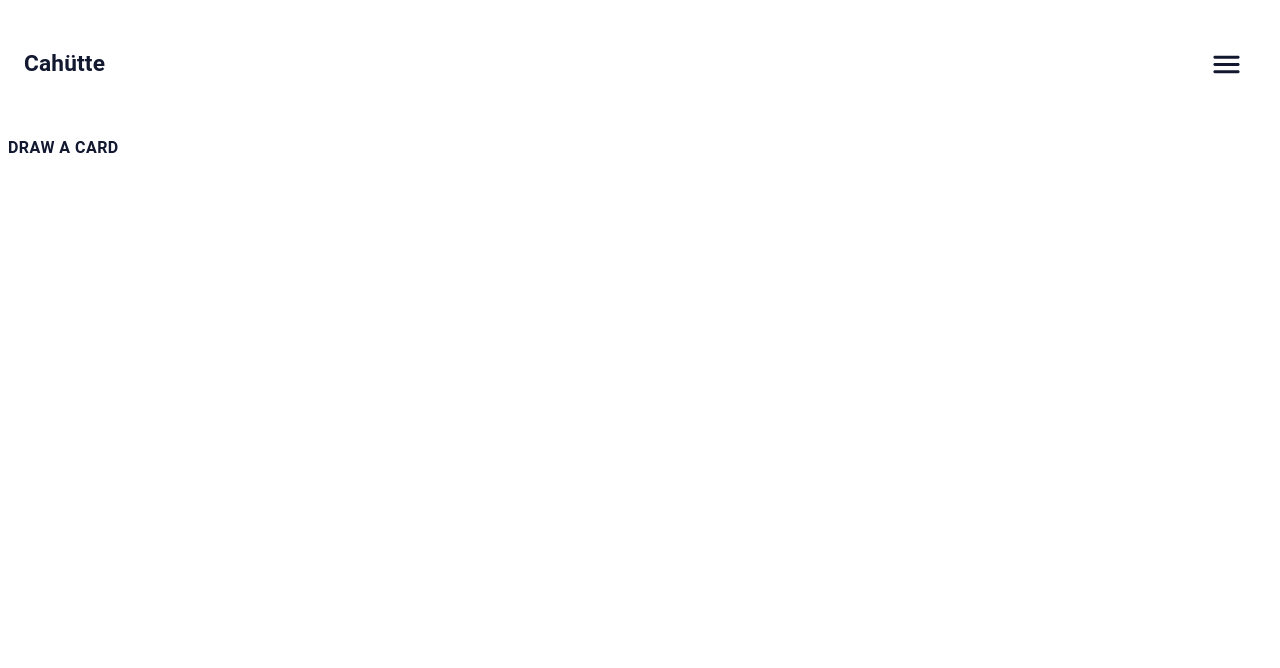
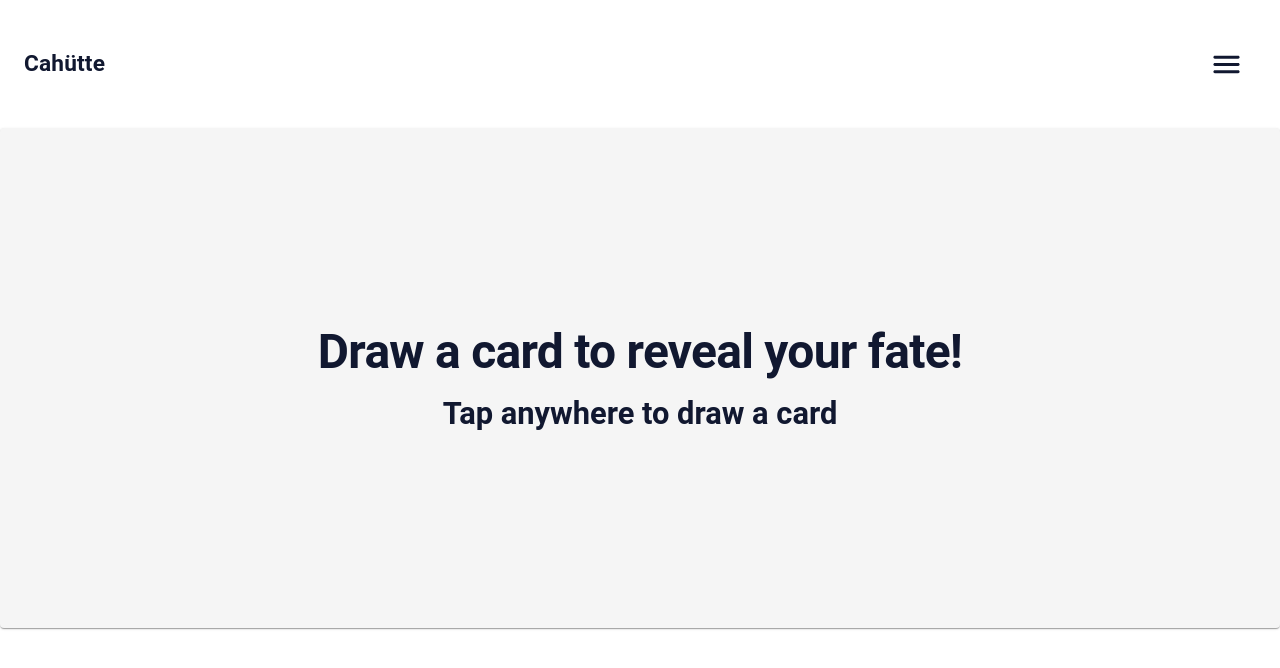
Before and after one commit to el-zacharoo/drinking-game-site, a React (Vite) app: page /drinking-games in a window 1280 px wide. Shown: the top 668 px of the page. Built offline with nearby package versions, Linux system fonts and the light colour scheme.

Commit message:
kings cup ui

```diff
--- a/src/views/KingsCup.tsx
+++ b/src/views/KingsCup.tsx
@@ -1,5 +1,6 @@
-import { Button } from "@mui/material";
 import { JSX, useState } from "react";
+
+import { Card, CardActionArea, Typography, Stack } from "@mui/material";
 
 type TKingsCup = {
     [key: string]: string;
@@ -7,77 +8,79 @@ type TKingsCup = {
 
 const kingsCupObj: { [key: string]: TKingsCup } = {
     ACE: {
-        value: "ACE",
+        value: "Ace",
         name: "Waterfall",
         description:
             "Everyone starts drinking, and no one can stop until the person to their left stops.",
     },
     TWO: {
-        value: "TWO",
+        value: "Two",
         name: "You",
         description: "Pick someone to drink.",
     },
     THREE: {
-        value: "THREE",
+        value: "Three",
         name: "Me",
-        description: "You drink",
+        description: "Finish your drink.",
     },
     FOUR: {
-        value: "FOUR",
+        value: "Four",
         name: "Floor",
-        description: "Everyone touches the floor, last person drinks.",
+        description:
+            "Everyone touches the floor, last person finishes their drink",
     },
     FIVE: {
-        value: "FIVE",
+        value: "Five",
         name: "Guys",
         description: "Guys drink.",
     },
     SIX: {
-        value: "SIX",
+        value: "Six",
         name: "Chicks",
         description: "Chicks drink.",
     },
     SEVEN: {
-        value: "SEVEN",
+        value: "Seven",
         name: "Heaven",
-        description: "Last person to raise their hand drinks.",
+        description: "Last person to raise their hand finishes their drink.",
     },
     EIGHT: {
-        value: "EIGHT",
+        value: "Eight",
         name: "Mate",
-        description: "Pick someone to drink with you.",
+        description:
+            "Pick someone to drink when you drink. Lasts until the next 8 is drawn.",
     },
     NINE: {
-        value: "NINE",
+        value: "Nine",
         name: "Rhyme",
         description:
             "Pick a word, and everyone has to rhyme with it, first person who can't think of anything, drinks.",
     },
     TEN: {
-        value: "TEN",
+        value: "Ten",
         name: "Categories",
         description:
             "Pick a category, and everyone has to say something from that category, first person who can't think of anything, drinks.",
     },
     JACK: {
-        value: "JACK",
+        value: "Jack",
         name: "Never Have I Ever",
         description: "Play never have I ever.",
     },
     QUEEN: {
-        value: "QUEEN",
+        value: "Queen",
         name: "Questions",
         description:
             "Start by asking someone a question, and they ask someone else a question, first person who can't think of anything, drinks.",
     },
     KING: {
-        value: "KING",
+        value: "King",
         name: "King's Cup",
         description: "Pour some of your drink into the King's Cup.",
     },
 };
 
-const suit = ["HEARTS", "DIAMONDS", "CLUBS", "SPADES"];
+const suit = ["Hearts", "Diamonds", "Clubs", "Spades"];
 
 export const KingsCup = (): JSX.Element => {
     const [kingsCup, setKingsCup] = useState<TKingsCup>({
@@ -86,33 +89,80 @@ export const KingsCup = (): JSX.Element => {
         value: "",
         suit: "",
     });
+
+    const suitColor = (randomSuit: string): string => {
+        let color = "";
+        if (randomSuit === "Hearts" || randomSuit === "Diamonds") {
+            color = "error";
+        }
+        if (randomSuit === "Clubs" || randomSuit === "Spades") {
+            color = "primary";
+        }
+        return color;
+    };
+
     const random = (): void => {
         const categories = Object.values(kingsCupObj);
         const randomIndex = Math.floor(Math.random() * categories.length);
         const randomSuit = suit[Math.floor(Math.random() * suit.length)];
+        const randomCategory = categories[randomIndex];
 
-        const randomCategory = categories[randomIndex];
         setKingsCup({
             value: randomCategory.value,
             name: randomCategory.name,
             description: randomCategory.description,
             suit: randomSuit,
+            color: suitColor(randomSuit),
         });
     };
 
     return (
-        <>
-            <Button onClick={random}>Draw a card</Button>
-            {kingsCup.value && (
-                <>
-                    <p>{kingsCup.name}</p>
-                    <p>{kingsCup.description}</p>
-                    <p>
-                        {kingsCup.value} of {kingsCup.suit}
-                    </p>
-                </>
-            )}
-        </>
+        <Card sx={{ backgroundColor: `${kingsCup.color}.main` }}>
+            <CardActionArea sx={{ p: 2, height: 500 }} onClick={random}>
+                <Stack
+                    sx={{ my: 1 }}
+                    direction="column"
+                    justifyContent="center"
+                    alignItems="center"
+                    spacing={2}>
+                    {!kingsCup.value ? (
+                        <>
+                            <Typography variant="h1">
+                                Draw a card to reveal your fate!
+                            </Typography>
+                            <Typography variant="h3">
+                                Tap anywhere to draw a card
+                            </Typography>
+                        </>
+                    ) : (
+                        <>
+                            <Typography
+                                sx={{
+                                    color: `${kingsCup.color}.contrastText`,
+                                }}
+                                variant="h1">
+                                {" "}
+                                {kingsCup.value} of {kingsCup.suit}
+                            </Typography>
+                            <Typography
+                                sx={{
+                                    color: `${kingsCup.color}.contrastText`,
+                                }}
+                                variant="h1">
+                                {kingsCup.name}
+                            </Typography>
+                            <Typography
+                                variant="h1"
+                                sx={{
+                                    color: `${kingsCup.color}.contrastText`,
+                                }}>
+                                {kingsCup.description}
+                            </Typography>
+                        </>
+                    )}
+                </Stack>
+            </CardActionArea>
+        </Card>
     );
 };
 
```
